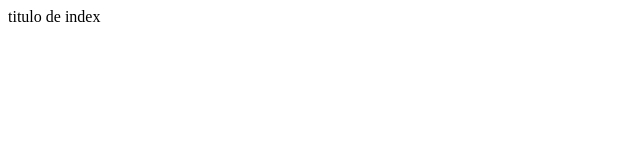
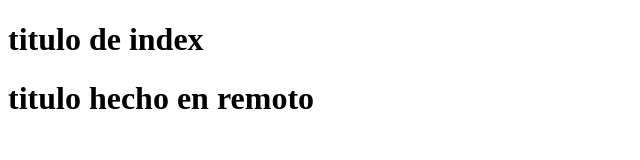
Before and after one commit to sonia101/14_03_2023sincronizacion, a plain HTML site: page index.html in a window 1280 px wide. Shown: the whole page, without its empty margins (0-640 px from the left). Drawn offline with Linux system fonts and the light colour scheme.

Commit message:
Update index.html

```diff
--- a/index.html
+++ b/index.html
@@ -7,6 +7,7 @@
     <title>Document</title>
 </head>
 <body>
-    <t1>titulo de index</t1>
+    <h1>titulo de index</h1>
+    <h1>titulo hecho en remoto</h1>
 </body>
 </html>
```
